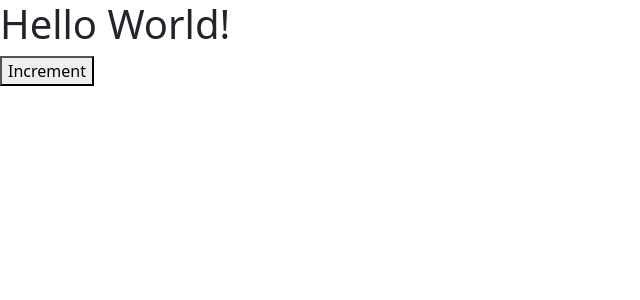
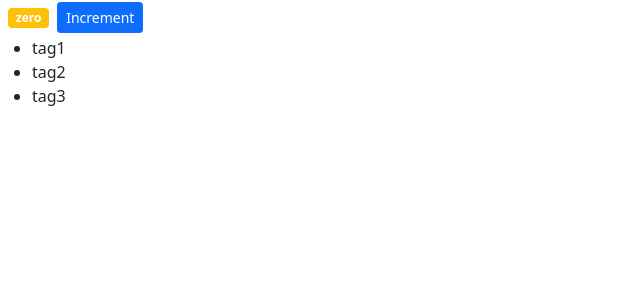
Before and after one commit to Manny257/counter-app, a React (Create React App) app: page / in a window 1280 px wide. Shown: the top 300 px of the page, without its empty margins (0-640 px from the left). Built offline with nearby package versions, Linux system fonts and the light colour scheme.

Commit message:
second commit

```diff
--- a/src/components/counter.jsx
+++ b/src/components/counter.jsx
@@ -1,13 +1,34 @@
 import React, { Component } from "react";
 
-class Counter extends React.Component {
+class Counter extends Component {
+  state = {
+    count: 0,
+    tags: ["tag1", "tag2", "tag3"],
+  };
+
   render() {
     return (
-      <div>
-        <h1> Hello World!</h1>
-        <button>Increment</button>
-      </div>
+      <React.Fragment>
+        <span className={this.getBadgeClasses()}> {this.formatCount()} </span>
+        <button className="btn btn-primary btn-sm">Increment</button>
+        <ul>
+          {this.state.tags.map((tag) => (
+            <li key={tag}> {tag} </li>
+          ))}
+        </ul>
+      </React.Fragment>
     );
+  }
+
+  getBadgeClasses() {
+    let classes = "badge m-2 bg-";
+    classes += this.state.count === 0 ? "warning" : "primary";
+    return classes;
+  }
+
+  formatCount() {
+    const { count } = this.state;
+    return count === 0 ? "zero" : count;
   }
 }
 
```
